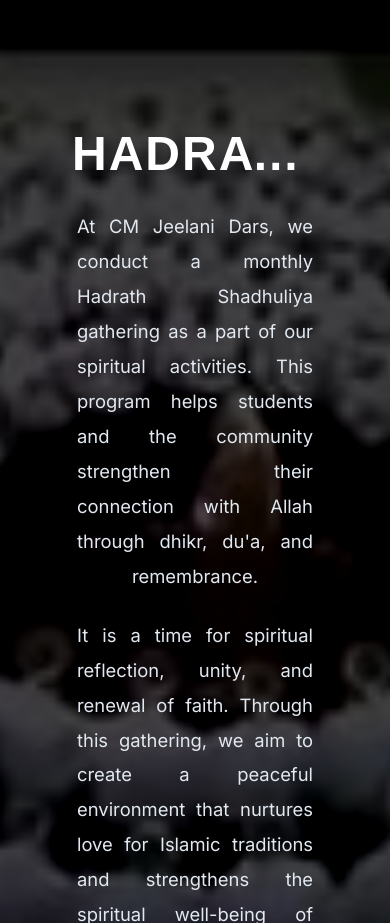
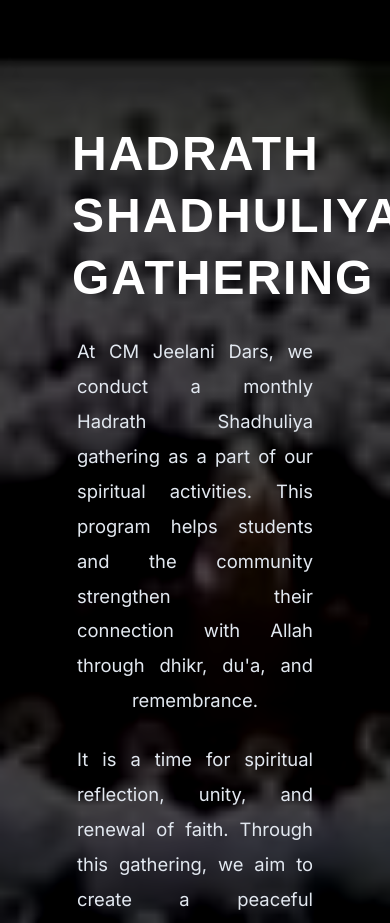
Before and after one commit to lestoradev10-coder/CM-Jeelani, a plain HTML site: page contact.html in a window 390 px wide. Shown: the part 4920-5843 px from the top of the page. Drawn offline with Linux system fonts and the light colour scheme.

Commit message:
Update contact.html

```diff
--- a/contact.html
+++ b/contact.html
@@ -27,14 +27,12 @@
     }
 @media (max-width: 768px) {
 
-    .gathering-text h2 {
-        font-size: clamp(0.9rem, 4vw, 0.5rem); /* 🔥 auto responsive */
-        white-space: nowrap;       /* force one line */
-        overflow: hidden;
-        text-overflow: ellipsis;   /* optional: adds ... if too long */
-        letter-spacing: 0.5px;
-        text-align: center;
-    }
+   .gathering-text h2 {
+    font-size: 1.3rem;
+    line-height: 1.3;
+    text-align: center;
+    white-space: normal;   /* allow wrap */
+}
 
 }
 
```
